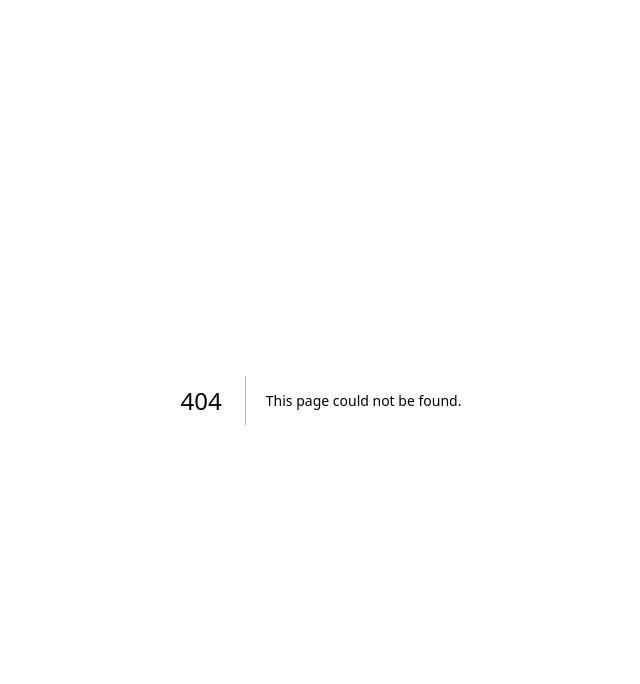
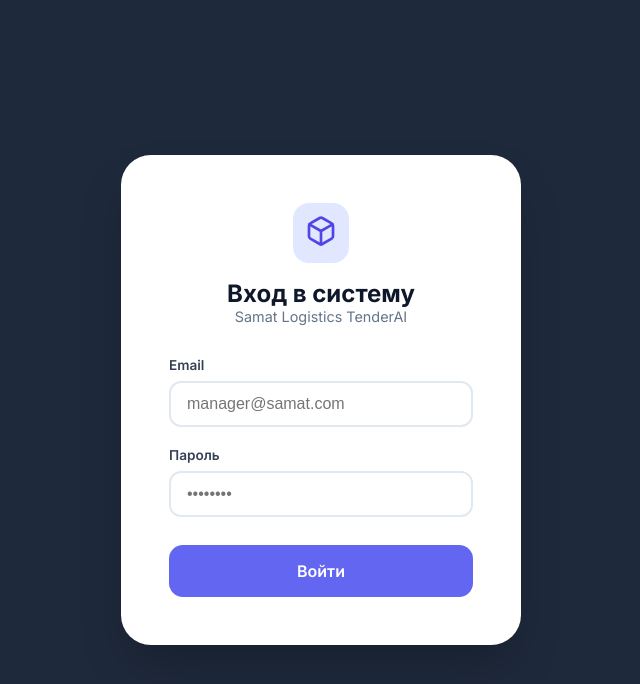
Before and after one commit to samats4729-alt/analiztender, a Next.js app: page /login in a window 1280 px wide. Before the commit this address had no page. Shown: the top 684 px of the page, without its empty margins (319-959 px from the left). Built offline with nearby package versions, Linux system fonts and the light colour scheme; no server answers.

Commit message:
Feat: Add Auth Check and removed buggy Analytics button

```diff
--- a/app/layout.js
+++ b/app/layout.js
@@ -1,14 +1,19 @@
-import './globals.css'
+import './globals.css';
+import AuthProvider from '@/components/AuthProvider';
 
 export const metadata = {
-    title: 'Tender Analyzer',
-    description: 'Pro Tender Analysis Platform',
-}
+    title: 'TenderAI | Samat Logistics',
+    description: 'AI-powered tender analysis',
+};
 
 export default function RootLayout({ children }) {
     return (
         <html lang="ru">
-            <body>{children}</body>
+            <body>
+                <AuthProvider>
+                    {children}
+                </AuthProvider>
+            </body>
         </html>
-    )
+    );
 }
--- /dev/null
+++ b/app/login/page.js
@@ -0,0 +1,136 @@
+'use client';
+
+import { useState } from 'react';
+import { useAuth } from '../../components/AuthProvider';
+import { useRouter } from 'next/navigation';
+import { Box } from 'lucide-react';
+
+export default function LoginPage() {
+    const [email, setEmail] = useState('');
+    const [password, setPassword] = useState('');
+    const [error, setError] = useState(null);
+    const [loading, setLoading] = useState(false);
+
+    const { signIn } = useAuth();
+    const router = useRouter();
+
+    const handleLogin = async (e) => {
+        e.preventDefault();
+        setLoading(true);
+        setError(null);
+        try {
+            await signIn(email, password);
+            router.push('/'); // Go to dashboard on success
+        } catch (err) {
+            setError(err.message);
+        } finally {
+            setLoading(false);
+        }
+    };
+
+    return (
+        <div style={{
+            height: '100vh',
+            width: '100vw',
+            display: 'flex',
+            alignItems: 'center',
+            justifyContent: 'center',
+            background: '#1e293b' // Match Sidebar Dark
+        }}>
+            <div style={{
+                background: 'white',
+                padding: '3rem',
+                borderRadius: '30px',
+                width: '100%',
+                maxWidth: '400px',
+                boxShadow: '0 25px 50px -12px rgba(0, 0, 0, 0.25)'
+            }}>
+                <div style={{ display: 'flex', flexDirection: 'column', alignItems: 'center', marginBottom: '2rem' }}>
+                    <div style={{
+                        background: '#e0e7ff',
+                        padding: '12px',
+                        borderRadius: '16px',
+                        marginBottom: '1rem',
+                        color: '#4f46e5'
+                    }}>
+                        <Box size={32} />
+                    </div>
+                    <h1 style={{ fontSize: '1.5rem', fontWeight: '700', color: '#0f172a' }}>Вход в систему</h1>
+                    <p style={{ color: '#64748b', fontSize: '0.9rem' }}>Samat Logistics TenderAI</p>
+                </div>
+
+                <form onSubmit={handleLogin} style={{ display: 'flex', flexDirection: 'column', gap: '1.25rem' }}>
+                    <div>
+                        <label style={{ display: 'block', fontSize: '0.85rem', fontWeight: '600', marginBottom: '0.5rem', color: '#334155' }}>Email</label>
+                        <input
+                            type="email"
+                            value={email}
+                            onChange={(e) => setEmail(e.target.value)}
+                            placeholder="manager@samat.com"
+                            required
+                            style={{
+                                width: '100%',
+                                padding: '0.75rem 1rem',
+                                borderRadius: '12px',
+                                border: '2px solid #e2e8f0',
+                                outline: 'none',
+                                fontSize: '1rem'
+                            }}
+                        />
+                    </div>
+
+                    <div>
+                        <label style={{ display: 'block', fontSize: '0.85rem', fontWeight: '600', marginBottom: '0.5rem', color: '#334155' }}>Пароль</label>
+                        <input
+                            type="password"
+                            value={password}
+                            onChange={(e) => setPassword(e.target.value)}
+                            placeholder="••••••••"
+                            required
+                            style={{
+                                width: '100%',
+                                padding: '0.75rem 1rem',
+                                borderRadius: '12px',
+                                border: '2px solid #e2e8f0',
+                                outline: 'none',
+                                fontSize: '1rem'
+                            }}
+                        />
+                    </div>
+
+                    {error && (
+                        <div style={{
+                            padding: '0.75rem',
+                            background: '#fee2e2',
+                            color: '#b91c1c',
+                            borderRadius: '8px',
+                            fontSize: '0.85rem',
+                            textAlign: 'center'
+                        }}>
+                            {error === 'Invalid login credentials' ? 'Неверный логин или пароль' : error}
+                        </div>
+                    )}
+
+                    <button
+                        type="submit"
+                        disabled={loading}
+                        style={{
+                            marginTop: '0.5rem',
+                            padding: '1rem',
+                            background: '#6366f1',
+                            color: 'white',
+                            border: 'none',
+                            borderRadius: '14px',
+                            fontSize: '1rem',
+                            fontWeight: '600',
+                            cursor: loading ? 'wait' : 'pointer',
+                            transition: 'transform 0.1s'
+                        }}
+                    >
+                        {loading ? 'Вход...' : 'Войти'}
+                    </button>
+                </form>
+            </div>
+        </div>
+    );
+}
--- /dev/null
+++ b/components/AuthProvider.js
@@ -0,0 +1,49 @@
+'use client';
+
+import { createContext, useContext, useEffect, useState } from 'react';
+import { supabase } from '../lib/supabaseClient';
+import { useRouter } from 'next/navigation';
+
+const AuthContext = createContext({});
+
+export const useAuth = () => useContext(AuthContext);
+
+export default function AuthProvider({ children }) {
+    const [user, setUser] = useState(null);
+    const [loading, setLoading] = useState(true);
+    const router = useRouter();
+
+    useEffect(() => {
+        // Check active session
+        const initSession = async () => {
+            const { data: { session } } = await supabase.auth.getSession();
+            setUser(session?.user ?? null);
+            setLoading(false);
+        };
+        initSession();
+
+        // Listen for changes
+        const { data: { subscription } } = supabase.auth.onAuthStateChange((_event, session) => {
+            setUser(session?.user ?? null);
+            setLoading(false);
+        });
+
+        return () => subscription.unsubscribe();
+    }, []);
+
+    const signIn = async (email, password) => {
+        const { error } = await supabase.auth.signInWithPassword({ email, password });
+        if (error) throw error;
+    };
+
+    const signOut = async () => {
+        await supabase.auth.signOut();
+        router.push('/login');
+    };
+
+    return (
+        <AuthContext.Provider value={{ user, signIn, signOut, loading }}>
+            {!loading && children}
+        </AuthContext.Provider>
+    );
+}
```
Also changed, not shown: app/page.js (+37 -5 lines).
